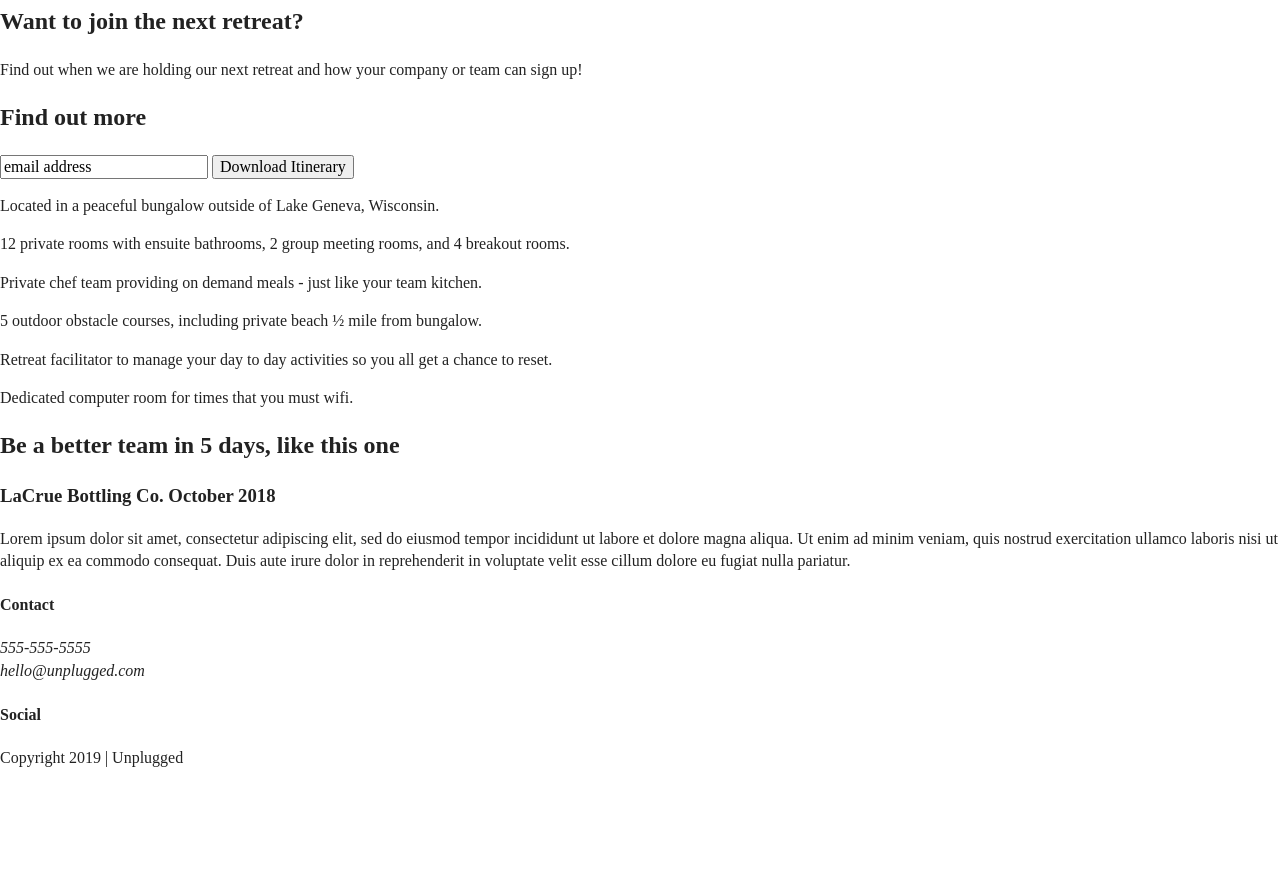
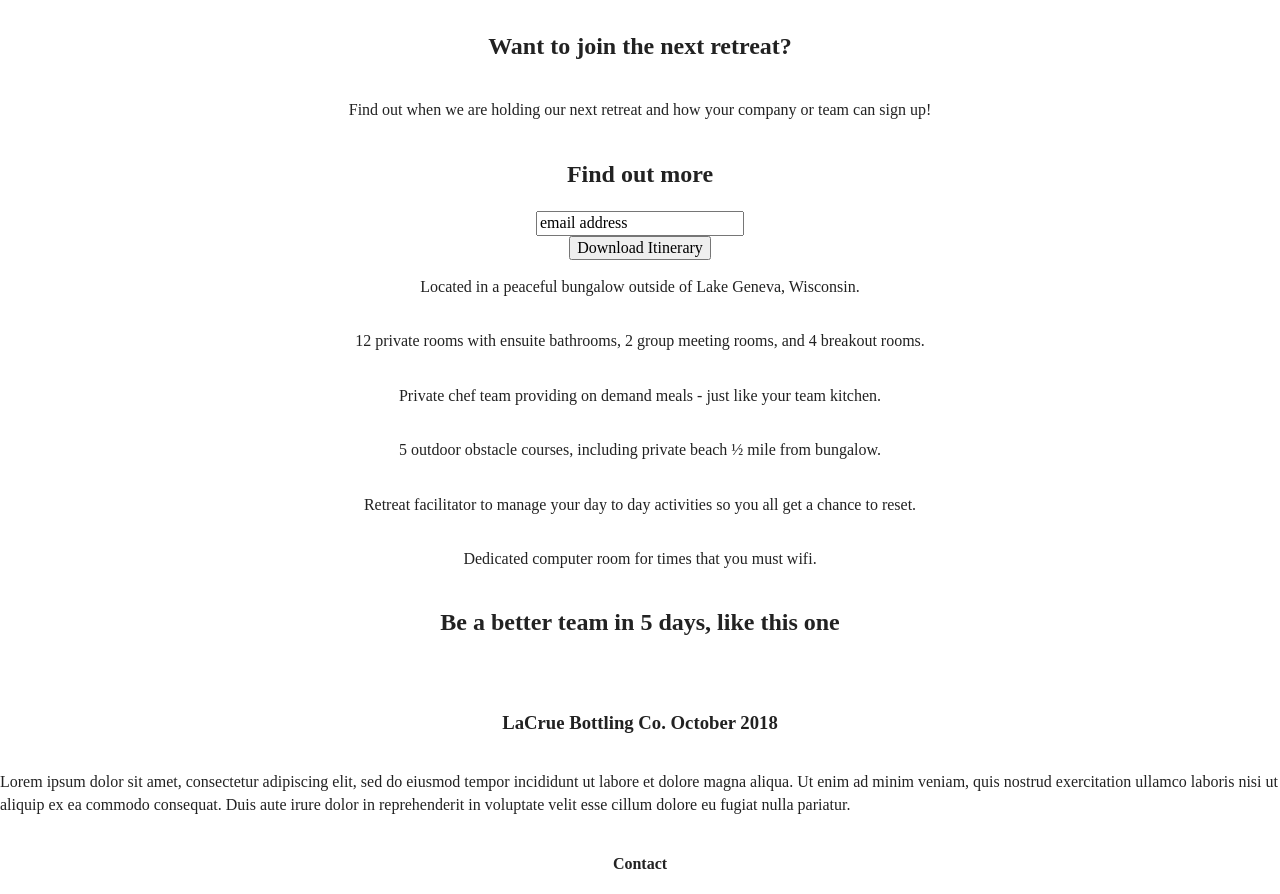
Before and after one commit to GermaineC/206-unplugged-retreat, a plain HTML site: page index.html in a window 1280 px wide. Shown: the part 210-1104 px from the top of the page. Before the commit the page ends 996 px from the top, so only its background shows below. Drawn offline with nearby package versions, Linux system fonts and the light colour scheme.

Commit message:
Sixth commit: adding css

```diff
--- a/css/main.css
+++ b/css/main.css
@@ -96,7 +96,150 @@ textarea {
 
 /* ==========================================================================
    Author's custom styles
-   ========================================================================== */
+
+/*---------------------Base Header and Footer Styles-------------------*/
+
+header, footer{
+    display:flex;
+    justify-content: center;
+    align-items: center;
+    flex-flow: row wrap;
+}
+
+header .content-wrapper{
+
+}
+
+header figure{
+
+}
+
+.header-divider{
+
+}
+
+header nav{
+    display:flex;
+    justify-content: space-around;
+    align-items: center;
+}
+
+
+/*---------------------Mobile Homepage Styles-------------------*/
+
+.hero-area{
+    display:flex;
+    justify-content: center;
+    align-items: center;
+}
+
+aside{
+    display:flex;
+    justify-content: center;
+    align-items: center;
+    flex-flow:column;
+
+}
+
+.form-description{
+    display:flex;
+    justify-content: center;
+    align-items: center;
+    flex-flow: column;
+
+}
+
+.form{
+    display:flex;
+    flex-flow: column;
+    justify-content: space-around;
+    align-items: center;
+}
+
+.features{
+    display: flex;
+    justify-content: space-around;
+    align-items: center;
+    flex-flow:column;
+}
+
+article{
+    display:flex;
+    justify-content: center;
+    align-items: center;
+}
+
+.features-items{
+
+}
+
+.features-items-descriptions{
+
+}
+
+.reviews{
+
+}
+
+main .content-wrapper{
+    display:flex;
+    justify-content: center;
+    align-items: center;
+    flex-flow: row wrap;
+}
+
+.reviews-content{
+    display:flex;
+    justify-content:center;
+    align-items: center;
+    flex-flow: column;
+}
+
+/*---------------------Mobile Footer Styles-------------------*/
+
+footer{
+    display:flex;
+    justify-content: center;
+    align-items: center;
+    flex-flow:column;
+}
+
+footer .content-wrapper{
+
+}
+
+.footer-content{
+    display:flex;
+    justify-content: center;
+    align-items: center;
+    flex-flow: column;
+}
+address{
+
+}
+
+.contact{
+    display:flex;
+    justify-content: center;
+    align-items: center;
+    flex-flow:column;
+
+}
+
+.social{
+    display:flex;
+    justify-content: center;
+    align-items: center;
+    flex-flow:column;
+
+}
+
+.copyright{
+    display:flex;
+    justify-content: center;
+    align-items: center;
+}
+========================================================================== */
 
 /* ==========================================================================
    Helper classes
--- a/index.html
+++ b/index.html
@@ -25,7 +25,7 @@
   <!-- Add your site or application content here -->
     <header>
         <div class="content-wrapper">
-            <a href="#"><img src="" alt="unplugged logo"></a>
+            <figure><a href="#"><img src="" alt="unplugged logo"></a></figure>
             <div class="header-divider">
             </div>
             <nav>
@@ -48,9 +48,9 @@
                 <h2>Want to join the next retreat?</h2>
                 <p>Find out when we are holding our next retreat and how your company or team can sign up!</p>
             </div>
-            <h2>Find out more</h2>
 
             <div class="form">
+                <h2>Find out more</h2>
                 <input type="text" name="name" value="email address">
                 <input type="button" value="Download Itinerary">
             </div>
@@ -58,7 +58,7 @@
 
         <section class="features">
             <!--campground-->
-            <article>
+            <article class="features-items">
                 <p class="fontawesome-icon"></p>
                 <p class="features-item-description">Located in a peaceful bungalow outside of Lake Geneva, Wisconsin.</p>
             </article>
@@ -98,7 +98,8 @@
         <section class="reviews">
             <div class="content-wrapper">
                 <h2>Be a better team in 5 days, like this one</h2>
-                <div>
+                <div class="reviews-content">
+                    <figure></figure>
                     <h3>LaCrue Bottling Co. October 2018</h3>
                     <p>Lorem ipsum dolor sit amet, consectetur adipiscing elit, sed do eiusmod tempor incididunt ut labore et dolore magna aliqua. Ut enim ad minim veniam, quis nostrud exercitation ullamco laboris nisi ut aliquip ex ea commodo consequat. Duis aute irure dolor in reprehenderit in voluptate velit esse cillum dolore eu fugiat nulla pariatur. </p>
                 </div>
```
